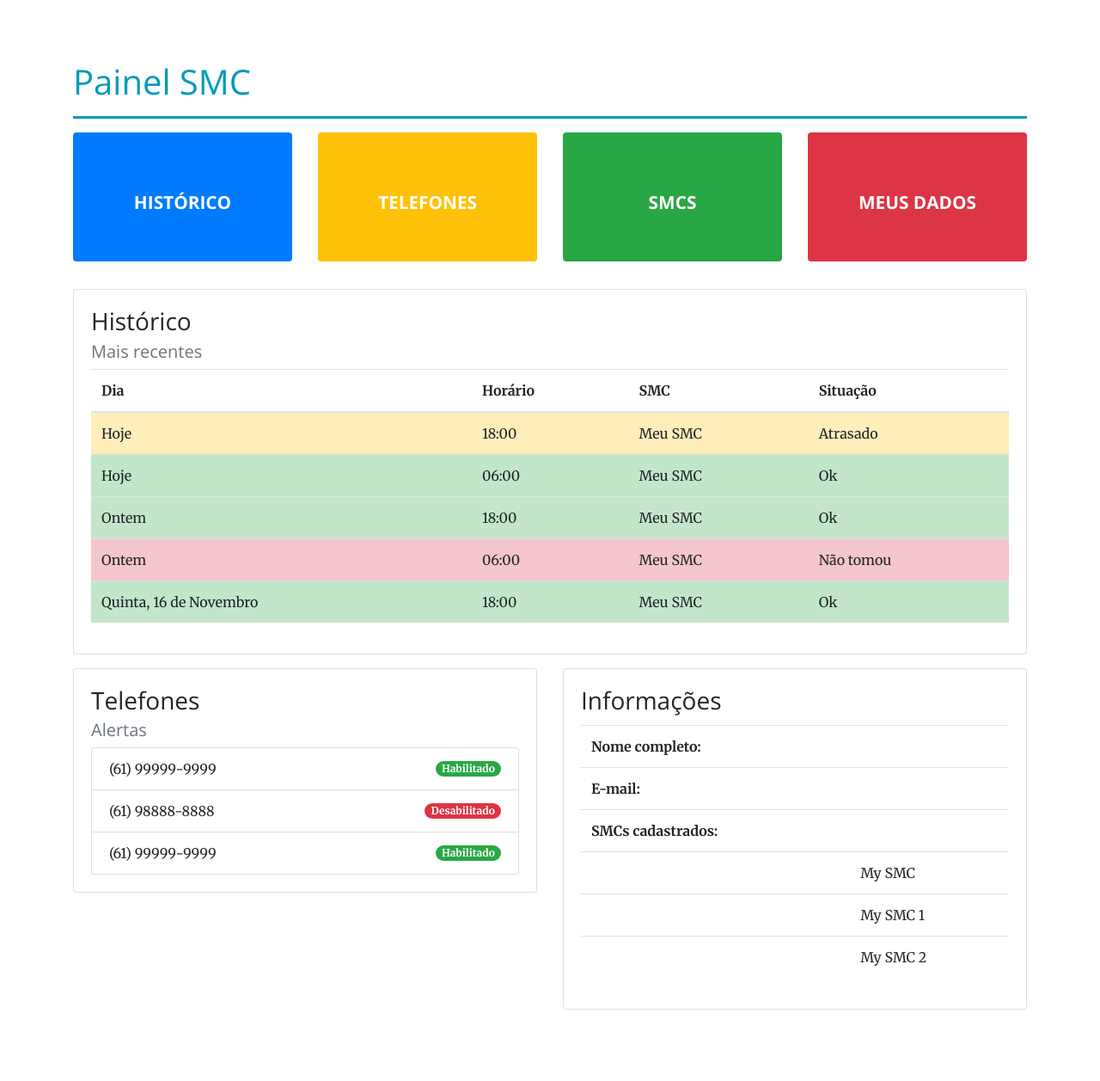
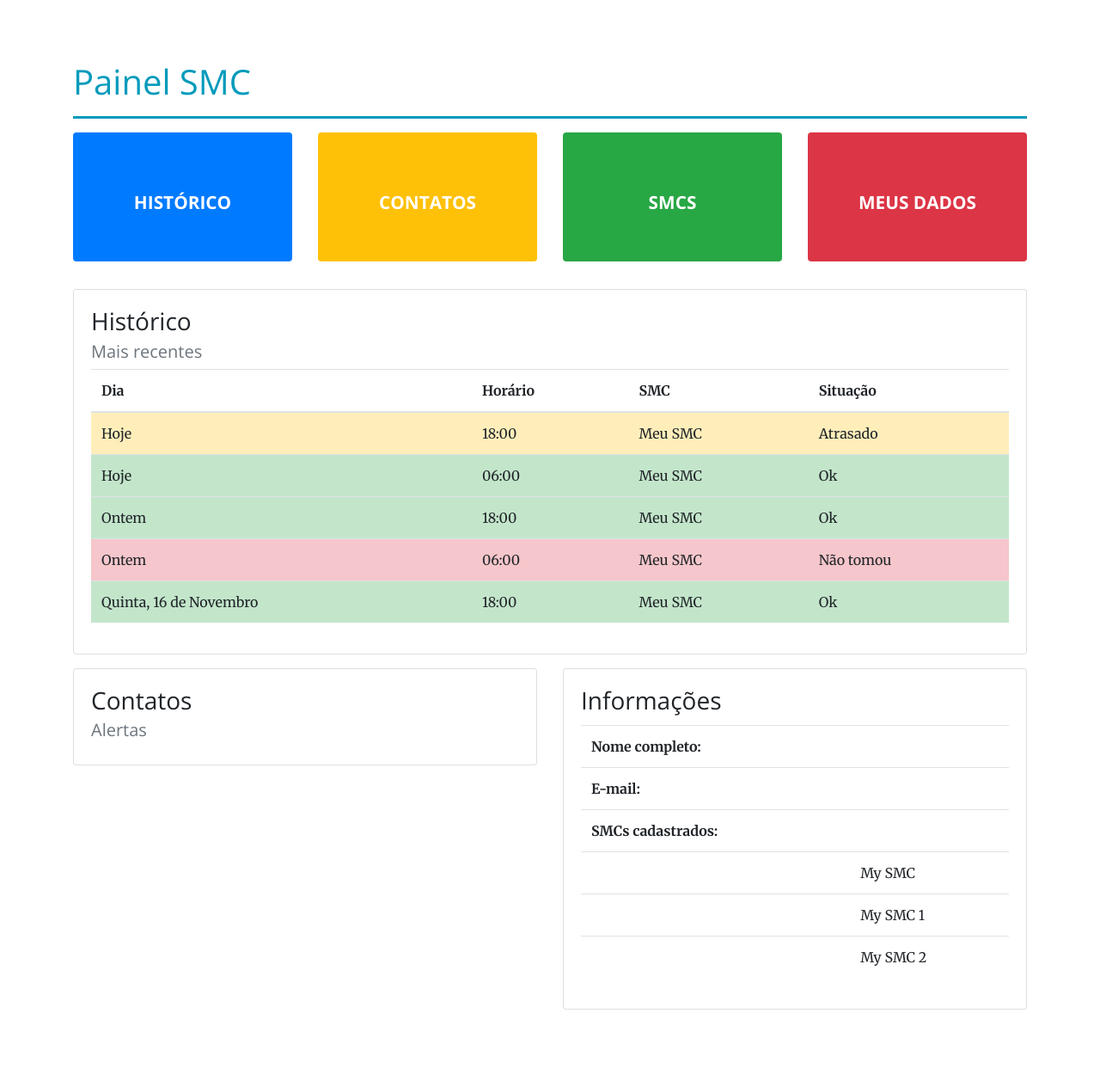
Before and after one commit to PI1-2018-2/smart-medicine-cup, a Django app: page /dashboard/ in a window 1280 px wide. Shown: the part 57-1314 px from the top of the page at 86% size. Run offline with Django 3.2, Linux system fonts and the light colour scheme; some libraries are stand-ins or nearby versions.

Commit message:
Update menu and dashboard for contacts

```diff
--- a/smart_medicine_cup_backend/dashboard/templates/dashboard.html
+++ b/smart_medicine_cup_backend/dashboard/templates/dashboard.html
@@ -78,21 +78,15 @@
         <div class="col-lg-6">
           <div class="card">
             <div class="card-body">
-              <h3 class="card-title">Telefones</h3>
+              <h3 class="card-title">Contatos</h3>
               <h5 class="card-subtitle mb-2 text-muted">Alertas</h5>
               <ul class="list-group">
-                <li class="list-group-item d-flex justify-content-between align-items-center">
-                  (61) 99999-9999
-                  <span class="badge badge-success badge-pill">Habilitado</span>
-                </li>
-                <li class="list-group-item d-flex justify-content-between align-items-center">
-                  (61) 98888-8888
-                  <span class="badge badge-danger badge-pill">Desabilitado</span>
-                </li>
-                <li class="list-group-item d-flex justify-content-between align-items-center">
-                  (61) 99999-9999
-                  <span class="badge badge-success badge-pill">Habilitado</span>
-                </li>
+                {%for element in list_contacts%}
+                    <li class="list-group-item d-flex justify-content-between align-items-center">
+                      <td>{{element.username}}</td>
+                      <span class="badge badge-success badge-pill">Habilitado</span>
+                    </li>
+                  {%endfor%}
               </ul>
             </div>
           </div>
--- a/smart_medicine_cup_backend/dashboard/templates/menu.html
+++ b/smart_medicine_cup_backend/dashboard/templates/menu.html
@@ -2,7 +2,7 @@
   <a class="btn btn-blue dashboardBtn" href="/dashboard/historic/" role="button">Histórico</a>
 </div>
 <div class="col-lg-3">
-  <a class="btn btn-warning dashboardBtn text-white" href="/dashboard/contacts/" role="button">Telefones</a>
+  <a class="btn btn-warning dashboardBtn text-white" href="/dashboard/contacts/" role="button">Contatos</a>
 </div>
 <div class="col-lg-3">
   <a class="btn btn-success dashboardBtn" href="/dashboard/smc/" role="button">SMCs</a>
```
